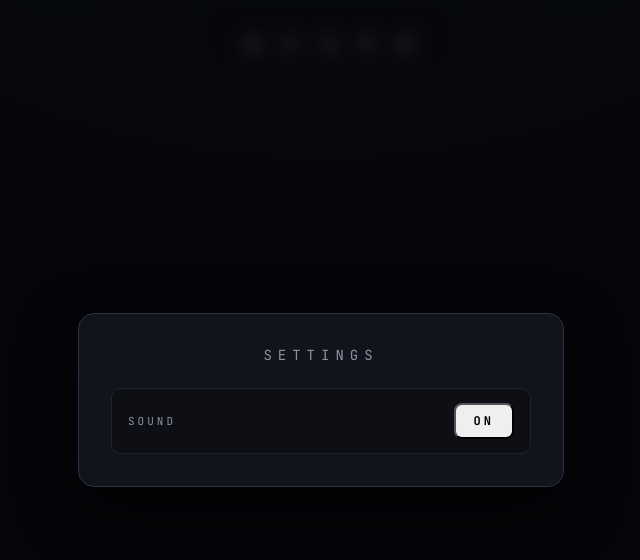
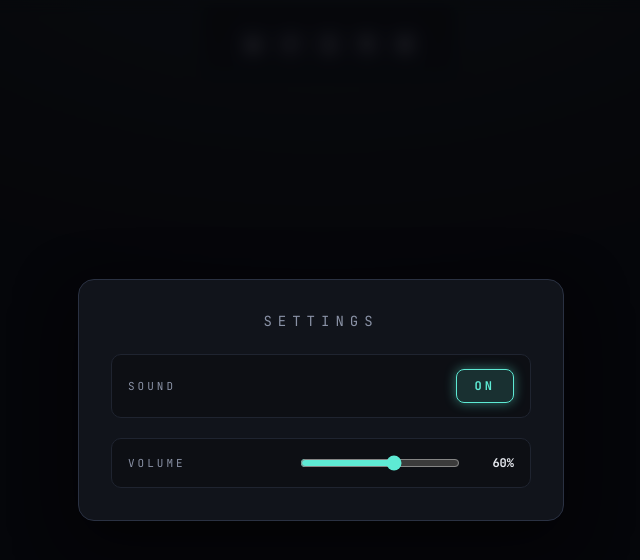
Before and after one commit to ChrisWongAtCUHK/vue-write-typing-game, a Vue app: page / in a window 1280 px wide. Both pictures are taken after a click on the button "settings". Shown: the top 560 px of the page, without its empty margins (319-959 px from the left). Built offline with nearby package versions, Linux system fonts and the light colour scheme; the HTML template or start-up script is replaced by a standard one.

Commit message:
Correct the style of toggle button

```diff
--- a/src/components/Settings.vue
+++ b/src/components/Settings.vue
@@ -1,6 +1,6 @@
 <script setup lang="ts">
 import { ref } from 'vue'
-import { getPrefs, setEnabled, play } from '../utils/audio'
+import { getPrefs, setEnabled, play, setVolume } from '../utils/audio'
 import { getLanguage } from '../utils/language'
 
 const props = defineProps<{
@@ -14,9 +14,9 @@ const lang = ref<string>(getLanguage())
 
 const getToggleStyle = (on: boolean) => {
   let style = ''
-  style += `border: 1px solid ${on} ? "var(--accent)" : "var(--border)")`
-  style += `background: ${on} ? "rgba(94, 234, 212, 0.15)" : "var(--panel-2)")`
-  style += `color: ${on} ? "var(--accent)" : "var(--text-dim)")`
+  style += `border: 1px solid ${on ? 'var(--accent)' : 'var(--border)'};`
+  style += `background: ${on ? 'rgba(94, 234, 212, 0.15)' : 'var(--panel-2)'};`
+  style += `color: ${on ? 'var(--accent)' : 'var(--text-dim)'};`
 
   if (on) {
     style += 'box-shadow: 0 0 12px var(--accent-glow);'
@@ -26,25 +26,46 @@ const getToggleStyle = (on: boolean) => {
 }
 
 const toggleSound = () => {
-  const next = !enabled
+  const next = !enabled.value
   enabled.value = next
   setEnabled(next)
   if (next) play('complete')
 }
+
+const changeVolume = (e: any) => {
+  const v = parseFloat((e.target as HTMLInputElement).value)
+  volume.value = v
+  setVolume(v)
+}
 </script>
 <template>
-  <div class="backdrop">
-    <div class="panel" @click="onClose">
+  <div @click="() => onClose()" class="backdrop">
+    <div @click="(e) => e.stopPropagation()" class="panel">
       <div class="title">SETTINGS</div>
       <div class="row">
         <div class="label">SOUND</div>
         <button
           class="toggle"
           :style="getToggleStyle(enabled)"
-          @click="toggleSound"
+          @click="() => toggleSound()"
         >
           <span>{{ enabled ? `ON` : `OFF` }}</span>
         </button>
+      </div>
+      <div class="row">
+        <div class="label">VOLUME</div>
+        <div class="slider">
+          <input
+            type="range"
+            min="0"
+            max="1"
+            step="0.05"
+            :value="volume"
+            @change="changeVolume"
+            :disabled="!enabled"
+          />
+          <div class="slider-value">{{ Math.round(volume * 100) }}%</div>
+        </div>
       </div>
     </div>
   </div>
@@ -120,6 +141,35 @@ button.toggle {
   }
 }
 
+div.slider {
+  display: flex;
+  align-items: center;
+  gap: 10px;
+  flex: 1;
+  justify-content: flex-end;
+
+  input[type='range'] {
+    flex: 1;
+    max-width: 160px;
+    accent-color: var(--accent);
+    cursor: pointer;
+
+    &:disabled {
+      opacity: 0.4;
+      cursor: not-allowed;
+    }
+  }
+}
+
+div.slider-value {
+  font-family: 'JetBrains Mono', monospace;
+  font-size: 12px;
+  font-weight: 700;
+  color: var(--text);
+  min-width: 42px;
+  text-align: right;
+}
+
 @keyframes fadeIn {
   from {
     opacity: 0;
```
